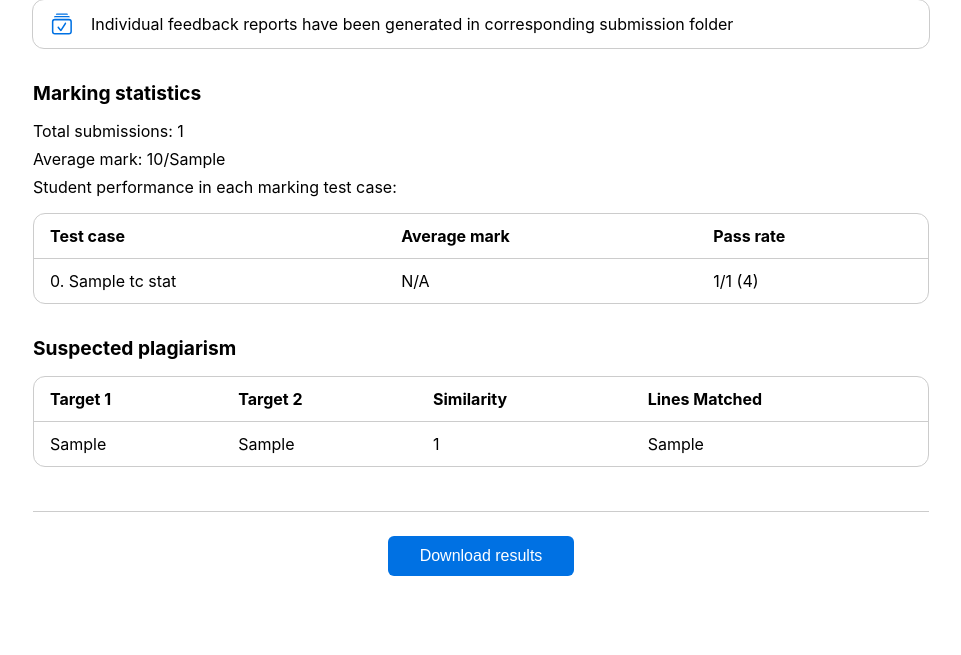
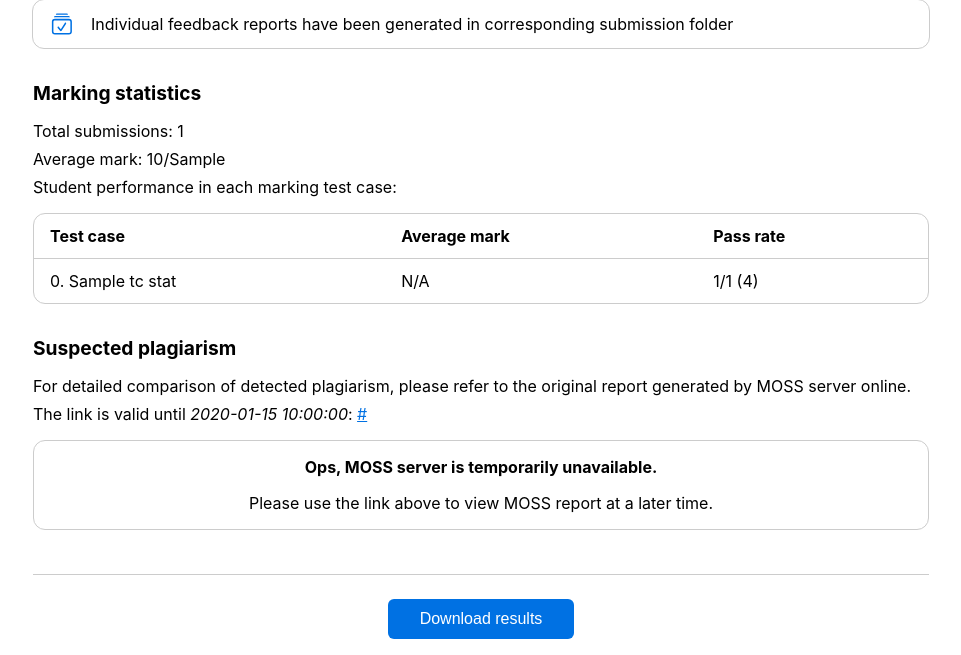
Before and after one commit to ZzhangYH/AMFS, a Flask app: template amfs/templates/run/results.html in a window 1280 px wide. Shown: the part 217-872 px from the top of the page, without its empty margins (159-1120 px from the left). Before the commit the page ends 793 px from the top, so only its background shows below. Run offline with Flask 3, Linux system fonts and the light colour scheme; the visitor is signed in with stand-in values (Sample User, id 1); tables that the repository leaves empty hold one stand-in row (values such as "Sample post"); the template is opened without the code that fills it: most values are stand-ins (such as "Sample title", 1, 10 or a date in 2020).

Commit message:
fix: Handle unavailable plagiarism report

```diff
--- a/amfs/static/style.css
+++ b/amfs/static/style.css
@@ -106,6 +106,14 @@ form {
 label {
     font-weight: bold;
     margin-bottom: 0.5rem;
+}
+
+a {
+    color: var(--accent)
+}
+
+p {
+    text-align: center;
 }
 
 .table {
@@ -302,8 +310,8 @@ input[type=checkbox]:checked:after {
 
 @media print {
     section { max-width: 85% }
-    .content { margin-top: 1rem }
     .form-header { margin-bottom: 0 }
+    .table { margin-bottom: 0 }
     .status { display: none }
     .divider { display: none }
     .symbol-label { display: none }
--- a/amfs/templates/run/results.html
+++ b/amfs/templates/run/results.html
@@ -58,7 +58,19 @@
         <div class="form-header">
             <label>Suspected plagiarism</label>
         </div>
+        <div class="info">
+            <label>
+                For detailed comparison of detected plagiarism, please refer to the original report
+                generated by MOSS server online.
+            </label>
+            <label>The link is valid until&nbsp;<em>{{ plagiarism['date'] }}</em>:&nbsp;
+                <a href="{{ plagiarism['url'] }}" target="_blank" rel="noopener noreferrer">
+                    {{ plagiarism['url'] }}
+                </a>
+            </label>
+        </div>
         <div class="table">
+            {% if plagiarism['extract'] %}
                 <table>
                 <thead>
                 <tr>
@@ -69,7 +81,7 @@
                 </tr>
                 </thead>
                 <tbody>
-                {% for plag in plagiarism %}
+                    {% for plag in plagiarism['pg_list'] %}
                     <tr>
                         <td><label>{{ plag['sm_1'] }}</label></td>
                         <td><label>{{ plag['sm_2'] }}</label></td>
@@ -79,6 +91,10 @@
                     {% endfor %}
                 </tbody>
                 </table>
+            {% else %}
+                <p><strong>Ops, MOSS server is temporarily unavailable.</strong></p>
+                <p>Please use the link above to view MOSS report at a later time.</p>
+            {% endif %}
         </div>
         <div class="spacer"></div>
         <div class="divider"></div>
```
Also changed, not shown: amfs/plagiarism.py (+30 -12 lines). Lines whose indentation alone changed are shown as unchanged.
